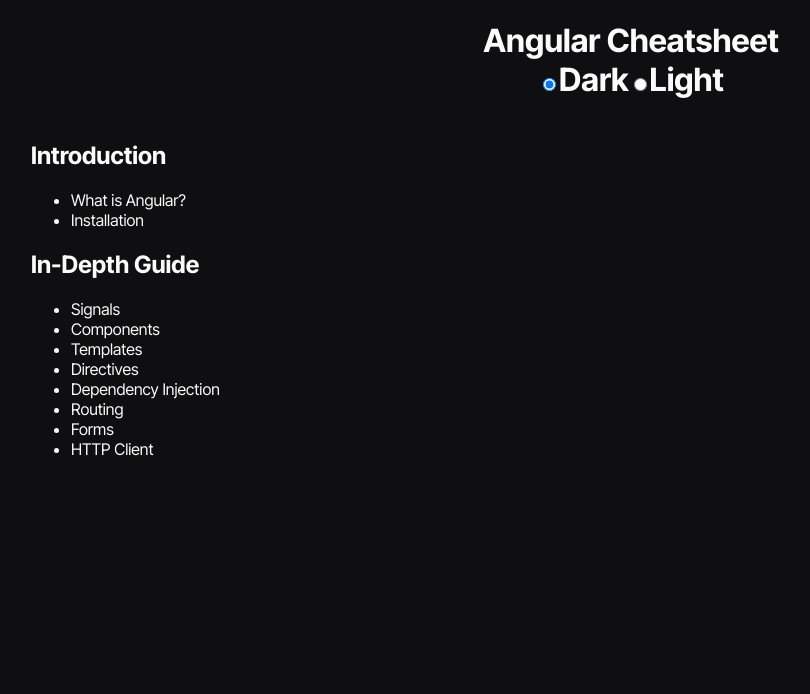
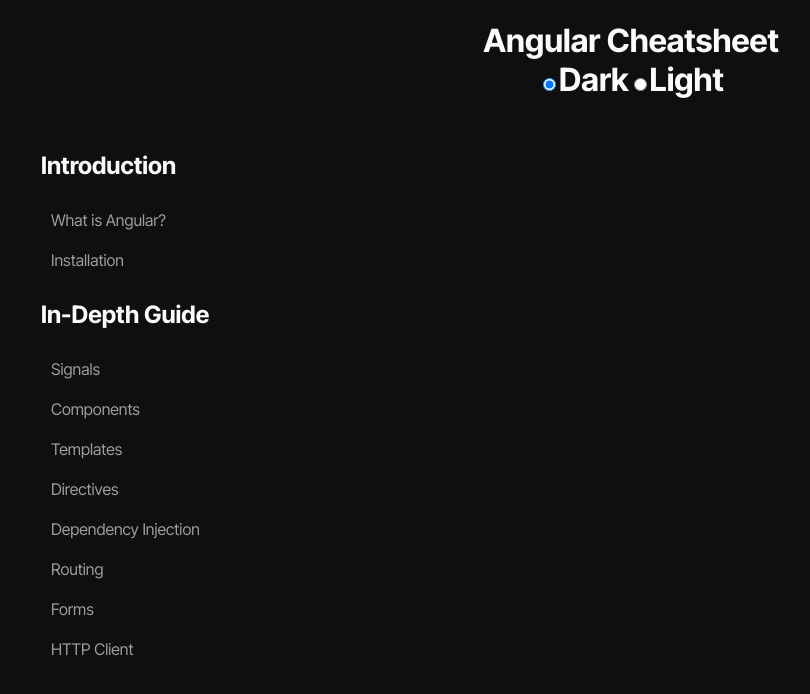
Before and after one commit to titopotito/AngularCheatsheet, an Angular app: page / in a window 1280 px wide. Shown: the top 694 px of the page, without its empty margins (9-819 px from the left). Built offline with nearby package versions, Linux system fonts and the light colour scheme.

Commit message:
Refactored style theme toggle mechanism. Used service to individually change theme of component instead of using main html class and ::ng-deep.

```diff
--- a/src/app/app.css
+++ b/src/app/app.css
@@ -22,8 +22,14 @@
 
 #main-nav {
   grid-area: nav;
+  padding: 10px;
 }
 
 #main-content {
   grid-area: content;
+  padding: 10px;
 }
+
+#main-nav ul {
+  padding-left: 0;
+}
--- a/src/app/app.html
+++ b/src/app/app.html
@@ -1,26 +1,26 @@
 
-<main [class]="theme()">
+<main class="{{styleThemeService.styleTheme()}}">
   <div>
-    <h1 id="main-header">Angular Cheatsheet <shared-theme-toggle-button (theme)="changeTheme($event)"></shared-theme-toggle-button></h1>
+    <h1 id="main-header">Angular Cheatsheet <shared-theme-toggle-button></shared-theme-toggle-button></h1>
     <nav id="main-nav">
       <section>
         <h2>Introduction</h2>
         <ul>
-          <li>What is Angular?</li>
-          <li>Installation</li>
+          <shared-link-list link="/introduction">What is Angular?</shared-link-list>
+          <shared-link-list link="/">Installation</shared-link-list>
         </ul>
       </section>
       <section>
         <h2>In-Depth Guide</h2>
         <ul>
-          <li>Signals</li>
-          <li>Components</li>
-          <li>Templates</li>
-          <li>Directives</li>
-          <li>Dependency Injection</li>
-          <li>Routing</li>
-          <li>Forms</li>
-          <li>HTTP Client</li>
+          <shared-link-list link="/">Signals</shared-link-list>
+          <shared-link-list link="/">Components</shared-link-list>
+          <shared-link-list link="/">Templates</shared-link-list>
+          <shared-link-list link="/">Directives</shared-link-list>
+          <shared-link-list link="/">Dependency Injection</shared-link-list>
+          <shared-link-list link="/">Routing</shared-link-list>
+          <shared-link-list link="/">Forms</shared-link-list>
+          <shared-link-list link="/">HTTP Client</shared-link-list>
         </ul>
       </section>
     </nav>
--- a/src/app/app.routes.ts
+++ b/src/app/app.routes.ts
@@ -1,3 +1,6 @@
 import { Routes } from '@angular/router';
+import { PageIntroduction } from './pages/introduction.component';
 
-export const routes: Routes = [];
+export const routes: Routes = [
+  { path: 'introduction', component: PageIntroduction },
+];
--- a/src/app/app.ts
+++ b/src/app/app.ts
@@ -1,20 +1,19 @@
 import { Component, signal } from '@angular/core';
 import { RouterOutlet } from '@angular/router';
-import { PageIntroduction } from './pages/introduction.component';
 import { SharedThemeToggleButton } from './shared/theme-toggle-button/theme-toggle-button.component';
-
-type StyleTheme = 'dark' | 'light';
+import { SharedLinkList } from './shared/link-list/link-list.component';
+import {
+  StyleThemeService,
+  StyleThemeType,
+} from './services/style-theme.services';
 
 @Component({
   selector: 'app-root',
-  imports: [RouterOutlet, SharedThemeToggleButton, PageIntroduction],
+  imports: [RouterOutlet, SharedThemeToggleButton, SharedLinkList],
   templateUrl: './app.html',
   styleUrl: './app.css',
 })
 export class App {
   protected readonly title = signal('AngularCheatsheet');
-  theme = signal<StyleTheme>('dark');
-  changeTheme(theme: StyleTheme) {
-    this.theme.set(theme);
-  }
+  constructor(public styleThemeService: StyleThemeService) {}
 }
--- /dev/null
+++ b/src/app/services/style-theme.services.ts
@@ -0,0 +1,14 @@
+import { Injectable, signal } from '@angular/core';
+
+export type StyleThemeType = 'dark' | 'light';
+
+@Injectable({
+  providedIn: 'root',
+})
+export class StyleThemeService {
+  styleTheme = signal<StyleThemeType>('dark');
+
+  changeStyleTheme(theme: StyleThemeType) {
+    this.styleTheme.set(theme);
+  }
+}
--- /dev/null
+++ b/src/app/shared/link-list/link-list.component.css
@@ -0,0 +1,36 @@
+li {
+  list-style: none;
+}
+
+li:hover {
+  cursor: pointer;
+  border-radius: 5px;
+}
+
+li a {
+  padding: 10px;
+  display: inline-block;
+  width: 100%;
+  text-decoration: none;
+  text-wrap: nowrap;
+}
+
+li.dark a {
+  color: var(--font-color-2);
+}
+
+li.light a {
+  color: var(--font-color-3);
+}
+
+li:hover a {
+  color: var(--font-color-1);
+}
+
+li.dark:hover {
+  background-color: var(--background-color-2);
+}
+
+li.light:hover {
+  background-color: var(--background-color-2);
+}
--- a/src/app/shared/link-list/link-list.component.ts
+++ b/src/app/shared/link-list/link-list.component.ts
@@ -1,9 +1,19 @@
-import { Component } from '@angular/core';
+import { Component, input } from '@angular/core';
+import { RouterLink, RouterLinkActive } from '@angular/router';
+import { StyleThemeService } from '../../services/style-theme.services';
 
 @Component({
+  imports: [RouterLink, RouterLinkActive],
   selector: 'shared-link-list',
-  template: `<li>
-    <a><ng-content></ng-content></a>
+  template: `<li class="{{ styleThemeService.styleTheme() }}">
+    <a [routerLink]="link()" routerLinkActive="active"
+      ><ng-content></ng-content
+    ></a>
   </li>`,
+  styleUrl: 'link-list.component.css',
 })
-export class SharedLinkList {}
+export class SharedLinkList {
+  link = input.required<string>();
+
+  constructor(public styleThemeService: StyleThemeService) {}
+}
--- a/src/app/shared/theme-toggle-button/theme-toggle-button.component.ts
+++ b/src/app/shared/theme-toggle-button/theme-toggle-button.component.ts
@@ -1,4 +1,8 @@
-import { Component, output } from '@angular/core';
+import { Component } from '@angular/core';
+import {
+  StyleThemeService,
+  StyleThemeType,
+} from '../../services/style-theme.services';
 
 @Component({
   selector: 'shared-theme-toggle-button',
@@ -21,8 +25,9 @@
   </div>`,
 })
 export class SharedThemeToggleButton {
-  theme = output<'dark' | 'light'>();
-  changeTheme(theme: 'dark' | 'light') {
-    this.theme.emit(theme);
+  constructor(public styleThemeService: StyleThemeService) {}
+
+  changeTheme(theme: StyleThemeType) {
+    this.styleThemeService.changeStyleTheme(theme);
   }
 }
--- a/src/styles.css
+++ b/src/styles.css
@@ -4,6 +4,7 @@
   --font-family-1: "Inter Tight", sans-serif;
   --font-color-1: rgb(251, 251, 251);
   --font-color-2: rgb(251, 251, 251, 0.6);
+  --font-color-3: #0f0f11;
   --background-color-1: #0f0f11;
   --background-color-2: #24292e;
   --border-color-1: rgb(116, 110, 124);
```
